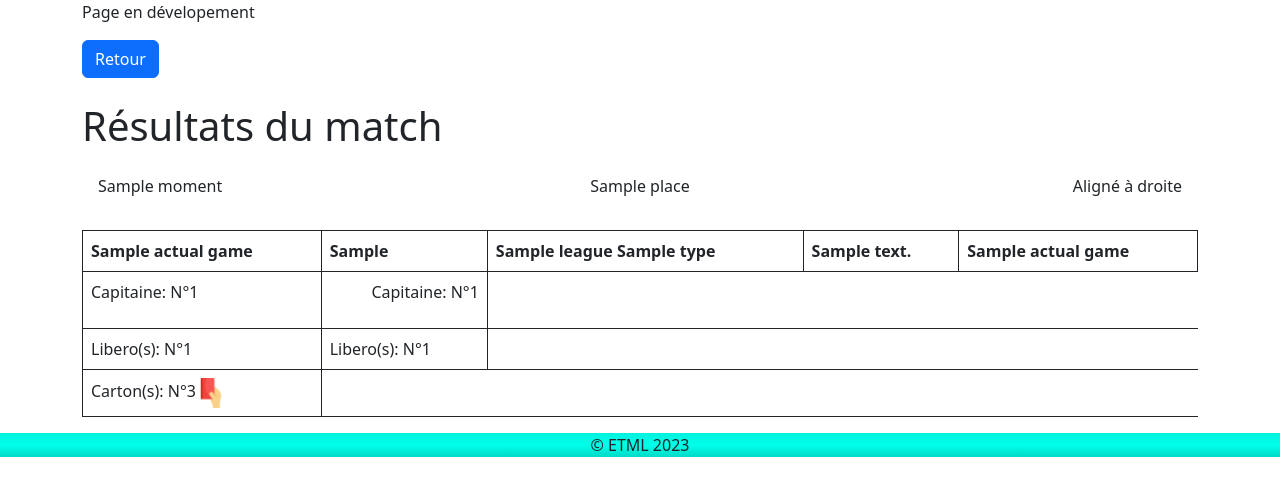
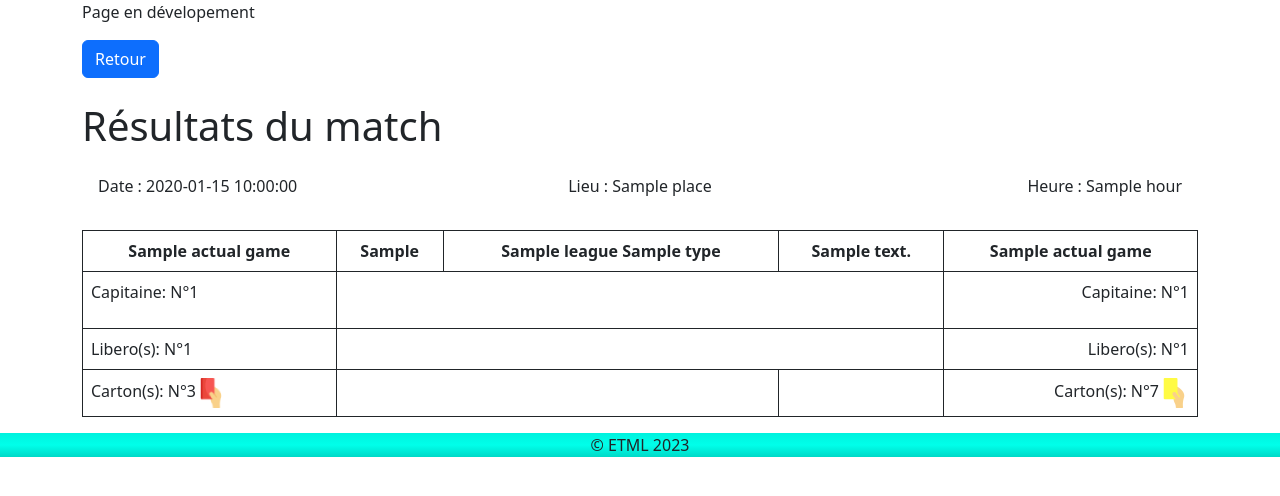
Before and after one commit to maelget1/VolscoreNEMATH, a PHP site: template PhP/view/game.php in a window 1280 px wide. Shown: the part 56-552 px from the top of the page. Run offline with PHP 8.4, Linux system fonts and the light colour scheme; the template is opened without the code that fills it: most values are stand-ins (such as "Sample title", 1, 10 or a date in 2020); some libraries are stand-ins or nearby versions.

Commit message:
mise en forme du tableau des détails

```diff
--- a/PhP/css/styles.css
+++ b/PhP/css/styles.css
@@ -37,3 +37,15 @@ header, footer {
     .mr{
         margin-right:80px;
     }
+    .noTopBorder{
+        border-top: none;
+    }
+    .noBotBorder{
+        border-bottom: none;
+    }
+    .noRightBorder{
+        border-right: none;
+    }
+    .noLeftBorder{
+        border-left: none;
+    }
--- a/PhP/view/game.php
+++ b/PhP/view/game.php
@@ -10,23 +10,22 @@ $title = $actualGame->receivingTeamName.'-'.$actualGame->visitingTeamName;
   <div class="container">
     <div class="row">
       <div class="col-4 text-start p-3">
-        <p><?=$actualGame->moment?></p>
+        <p>Date : <?=$date?></p>
       </div>
       <div class="col-4 text-center p-3">
-        <p><?=$actualGame->place?></p>
+        <p>Lieu : <?=$actualGame->place?></p>
       </div>
       <div class="col-4 text-end p-3">
-        <p>Aligné à droite</p>
+        <p>Heure : <?=$hour?></p>
       </div>
     </div>
   </div>
 <table class="table table-bordered border-dark">
-  <tr><th><?=$actualGame->receivingTeamName?></th><th><?=$actualGame->scoreReceiving?></th><th class="mx-auto"><?=$actualGame->league?> <?=$actualGame->type?></th><th><?=$actualGame->scoreVisiting?></th><th><?=$actualGame->visitingTeamName?></th></tr>
-  <tr><td class="mr-5">Capitaine: N°<?=$captainTeam1->number?></td><td class="text-end">Capitaine: N°<?=$captainTeam2->number?></p></td></tr>
-  <tr><td class="mr-5">Libero(s): N°<?=$liberoTeam1->number?></td><td>Libero(s): N°<?=$liberoTeam2->number?></td></tr>
-  <tr><td class="mr-5">Carton(s): N°3<img src="..\images\cartonRouge.png" alt="carton rouge"></td></tr>
+  <tr class="text-center"><th><?=$actualGame->receivingTeamName?></th><th><?=$actualGame->scoreReceiving?></th><th><?=$actualGame->league?> <?=$actualGame->type?></th><th><?=$actualGame->scoreVisiting?></th><th><?=$actualGame->visitingTeamName?></th></tr>
+  <tr><td class="mr-5">Capitaine: N°<?=$captainTeam1->number?></td><td class="noRightBorder"></td><td class="noRightBorder noLeftBorder"><td class="noLeftBorder"></td></td><td class="text-end">Capitaine: N°<?=$captainTeam2->number?></p></td></tr>
+  <tr><td class="mr-5">Libero(s): N°<?=$liberoTeam1->number?></td><td class="noRightBorder"></td><td class="noRightBorder noLeftBorder"><td class="noLeftBorder"></td></td></td><td  class="text-end"style="margin-left: 120px">Libero(s): N°<?=$liberoTeam2->number?></td></tr>
+  <tr><td class="mr-5">Carton(s): N°3<img src="..\images\cartonRouge.png" alt="carton rouge"></td class="noRightBorder"></td><td class="noRightBorder noLeftBorder"></td><td class="noLeftBorder"><td class="noLeftBorder"></td><td class="mr-5 text-end">Carton(s): N°7<img src="..\images\cartonJaune.png" alt="carton jaune"></td></tr>
 </table>
-
 
 <?php
 $content = ob_get_clean();
```
